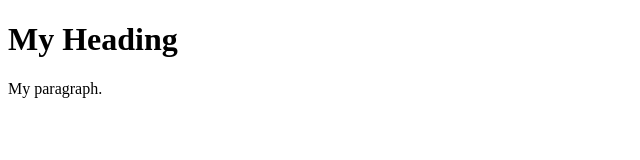
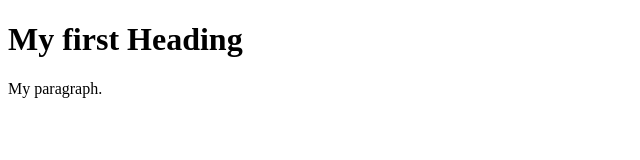
Before and after one commit to jaba-giqoshvili/create-conflict-test, a plain HTML site: page index.html in a window 1280 px wide. Shown: the whole page, without its empty margins (0-640 px from the left). Drawn offline with Linux system fonts and the light colour scheme.

Commit message:
add change

```diff
--- a/index.html
+++ b/index.html
@@ -2,7 +2,7 @@
 <html>
 <body>
 
-<h1>My  Heading</h1>
+<h1>My first Heading</h1>
 <p>My  paragraph.</p>
 
 </body>
```
